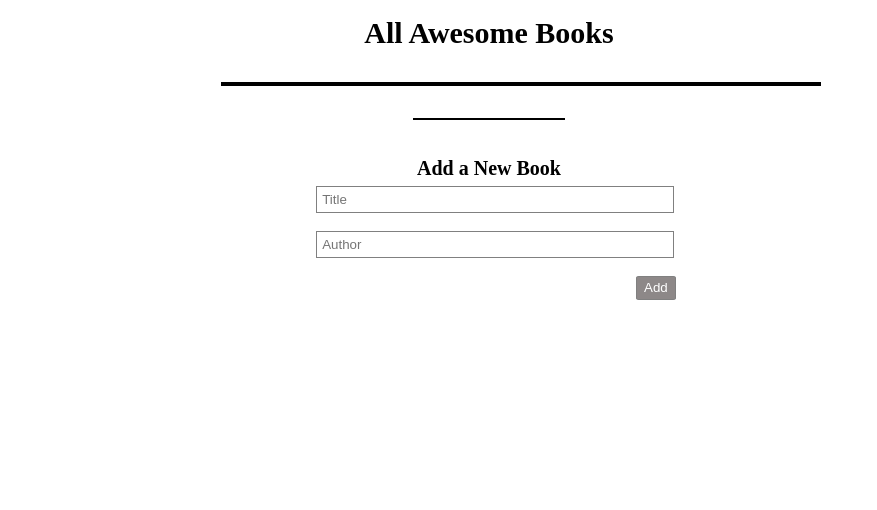
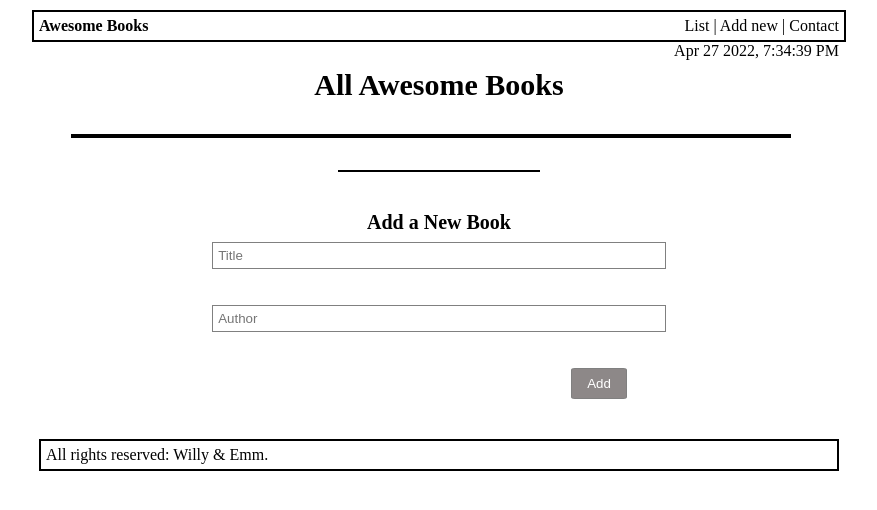
Before and after one commit to WillyStorm/AwesomeBooks, a website: page index.html in a window 1280 px wide. Shown: the whole page, without its empty margins (201-1078 px from the left). Drawn offline with Linux system fonts and the light colour scheme.

Commit message:
Ad basic structure and pages

```diff
--- /dev/null
+++ b/app.js
@@ -0,0 +1,42 @@
+function mylists(list) {
+    document.getElementById('MyBookLibrary').style.display = 'flex';
+    document.getElementById('mylist').style.display = 'none';
+    document.getElementById('contact').style.display = 'none';
+    document.querySelector('.maybe').style.color= "blue";
+    document.querySelector('.maybes').style.color= "#000";
+    document.querySelector('.maybey').style.color= "#000";
+   window.location.reload();
+  }
+
+  function addnew(adds) {
+    document.getElementById('MyBookLibrary').style.display = 'none';
+    document.getElementById('mylist').style.display = 'block';
+    document.getElementById('contact').style.display = 'none';
+    document.querySelector('.maybes').style.color= "blue";
+    document.querySelector('.maybey').style.color= "#000";
+    document.querySelector('.maybe').style.color= "#000";
+  }
+
+  function contact(contacts) {
+    document.getElementById('MyBookLibrary').style.display = 'none';
+    document.getElementById('mylist').style.display = 'none';
+    document.getElementById('contact').style.display = 'flex';
+    document.querySelector('.maybey').style.color= "blue";
+    document.querySelector('.maybes').style.color= "#000";
+    document.querySelector('.maybe').style.color= "#000";
+  }
+
+  const time = document.querySelector('.date');
+  const monthNames = ['Jan', 'Feb', 'Mar', 'Apr', 'May', 'Jun',
+    'Jul', 'Aug', 'Sep', 'Oct', 'Nov', 'Dec',
+  ];
+
+  function timer() {
+    const date = new Date();
+    const month = date.getMonth();
+    const year = date.getFullYear();
+    const day = date.getDate();
+    time.innerHTML = `${monthNames[month]} ${day} ${year}, ${date.toLocaleTimeString()}`;
+  }
+
+  setInterval(timer, 1000);
--- a/index.html
+++ b/index.html
@@ -8,6 +8,15 @@
     <title>Library</title>
 </head>
 <body>
+    <section class="navbar">
+        <nav class="nav">
+          <div><b>Awesome Books</b></div>
+          <div>
+            <a href="#" id="list" onclick="mylists(this)"><span class="maybe">List</span></a> | <a href="#" id="adds" onclick="addnew(this)"><span class="maybes">Add new</span></a> | <a href="#" id="contacts" onclick="contact(this)"><span class="maybey">Contact</span></a>
+          </div>
+        </nav>
+        <div class="date"></div>
+      </section>
     <section id="MyBookLibrary">
         <h1>All Awesome Books</h1>
         <div>
@@ -15,19 +24,42 @@
             <tbody id="library"></tbody>
         </table>
         </div>
-        <div>
         <hr class="divide">
+    </section>
+    <section class="mylist" id="mylist">
             <div>
                 <form id="libraryForm">
                     <h2>Add a New Book</h2>
-                    <div>
                     <input id="title" type="text" placeholder="Title" required> <br><br>
                     <input id="authors" type="text" placeholder="Author" required> <br><br>
                     <button id="addBtn" type="submit">Add</button></div>
                 </form>
             </div>
-        </div>
+
     </section>
+    <section class="contact" id="contact">
+        <h2>Contact information</h2>
+        <article>
+          <h3>WILLY</h3>
+          GitHub: <a href="https://github.com/WillyStorm" target="blank">WillyStorm</a> <br>
+          Twitter: <a href="https://twitter.com/VeljaSTAR" target="blank">VeljaSTAR</a> <br>
+          LinkedIn: <a href="https://www.linkedin.com/in/veljko-panic-437b12231/" target="blank">Mr.Willy</a>
+        </article>
+        <article>
+          <h3>EMM</h3>
+          GitHub: <a href="https://github.com/Epaltechs" target="blank">Epaltechs</a> <br>
+          Twitter: <a href="http://twitter.com/@emmapaul247" target="blank">emmapaul247</a> <br>
+          LinkedIn: <a href="https://www.linkedin.com/in/emmanuel-paul-a2bab7b4/" target="blank">Mr.Emm</a>
+        </article>
+      </section>
+      <section class="footer">
+        <footer>
+          All rights reserved: Willy & Emm.
+        </footer>
+      </section>
+
+
     <script src="library.js"></script>
+    <script src="app.js"></script>
 </body>
 </html>
--- a/style.css
+++ b/style.css
@@ -1,5 +1,5 @@
 body {
-  max-width: 500px;
+  max-width: 800px;
   margin: auto;
   background: white;
   padding: 10px;
@@ -24,7 +24,7 @@ h2 {
 }
 
 #MyBookLibrary {
-  width: 600px;
+  width: 800px;
 }
 
 .title {
@@ -43,8 +43,7 @@ hr {
 }
 
 .library {
-  width: 100%;
-  align-self: center;
+  width: 90%;
   border: 2px solid #000;
   border-spacing: 0;
   margin: 2rem;
@@ -59,11 +58,11 @@ hr {
 }
 
 #libraryForm #title {
-  width: 100%;
+  width: 60%;
 }
 
 #libraryForm #authors {
-  width: 100%;
+  width: 60%;
 }
 
 form {
@@ -118,3 +117,47 @@ input {
   padding: 0.6% 2%;
   background-color: rgb(141, 136, 136);
 }
+.contact {
+  display: none;
+  flex-direction: column;
+  align-items: center;
+}
+
+article {
+  text-align: left;
+}
+
+.navbar {
+  display: flex;
+  justify-content: center;
+  flex-direction: column;
+}
+
+.nav {
+  display: flex;
+  justify-content: space-between;
+  align-self: center;
+  width: 100%;
+  border: 2px solid #000;
+  padding: 5px;
+}
+
+a {
+  text-decoration: none;
+  color: #000;
+}
+
+.hide {
+  display: none;
+}
+
+footer {
+  border: 2px solid #000;
+  padding: 5px;
+  margin-top: 5%;
+}
+
+.date {
+  display: flex;
+  justify-content: flex-end;
+}
```
